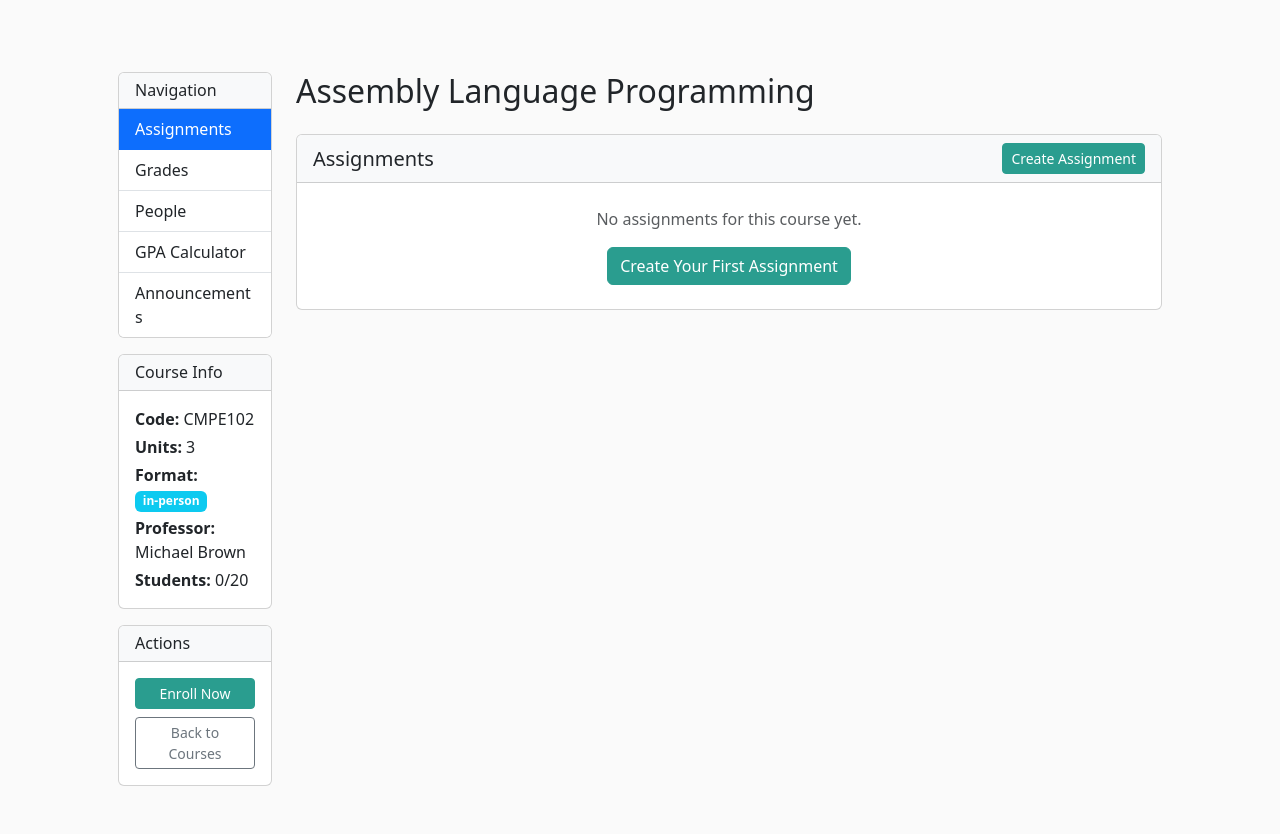
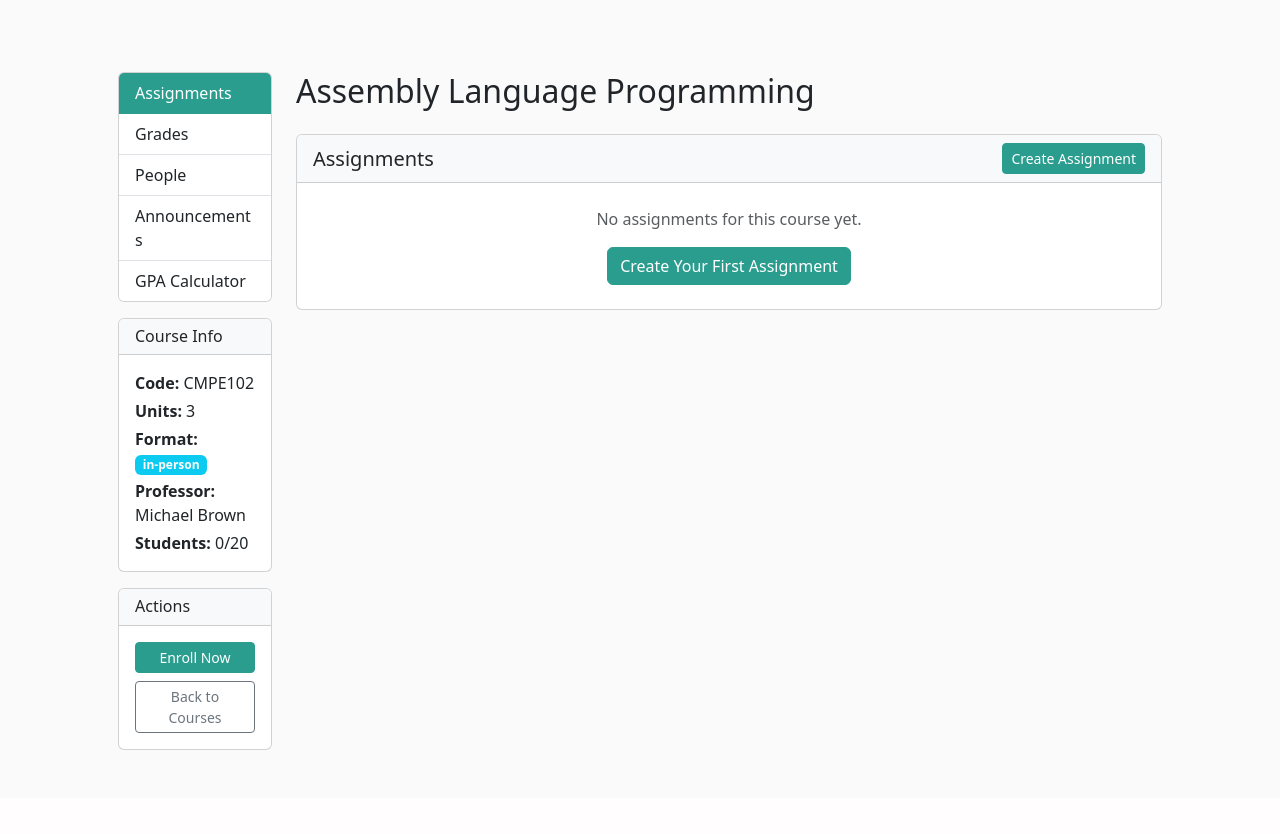
Before and after one commit to jona70x/lms-project, a Flask app: page /courses/3/dashboard in a window 1280 px wide. Shown: the part 66-900 px from the top of the page. After the commit the page ends 816 px from the top, so only its background shows below. Run offline with Flask 3, Linux system fonts and the light colour scheme; a user stored in the database is signed in.

Commit message:
Course Navbar UI Tweak

```diff
--- a/app/courses/templates/courses/course_dashboard.html
+++ b/app/courses/templates/courses/course_dashboard.html
@@ -4,9 +4,6 @@
     <!-- Sidebar Navigation -->
     <div class="col-md-3 col-lg-2">
       <div class="card">
-        <div class="card-header bg-light">
-          <h6 class="mb-0">Navigation</h6>
-        </div>
         <div class="list-group list-group-flush">
           <a
             href="{{ url_for('courses.course_dashboard', course_id=course.id, tab='assignments') }}"
@@ -27,16 +24,16 @@
             People
           </a>
           <a
+            href="{{ url_for('courses.course_dashboard', course_id=course.id, tab='announcements') }}"
+            class="list-group-item list-group-item-action {% if active_tab == 'announcements' %}active{% endif %}"
+          >
+            Announcements
+          </a>
+          <a
             href="{{ url_for('main.gpa_calculator') }}"
             class="list-group-item list-group-item-action"
           >
             GPA Calculator
-          </a>
-          <a
-            href="{{ url_for('courses.course_dashboard', course_id=course.id, tab='announcements') }}"
-            class="list-group-item list-group-item-action {% if active_tab == 'announcements' %}active{% endif %}"
-          >
-            Announcements
           </a>
         </div>
       </div>
--- a/app/static/styles.css
+++ b/app/static/styles.css
@@ -41,7 +41,8 @@ body,
   box-shadow: 0 4px 20px rgba(0, 0, 0, 0.15);
 }
 
-.btn-primary {
+.btn-primary,
+.list-group-item.active {
   background-color: #2a9d8f;
   border-color: #2a9d8f;
 }
```
